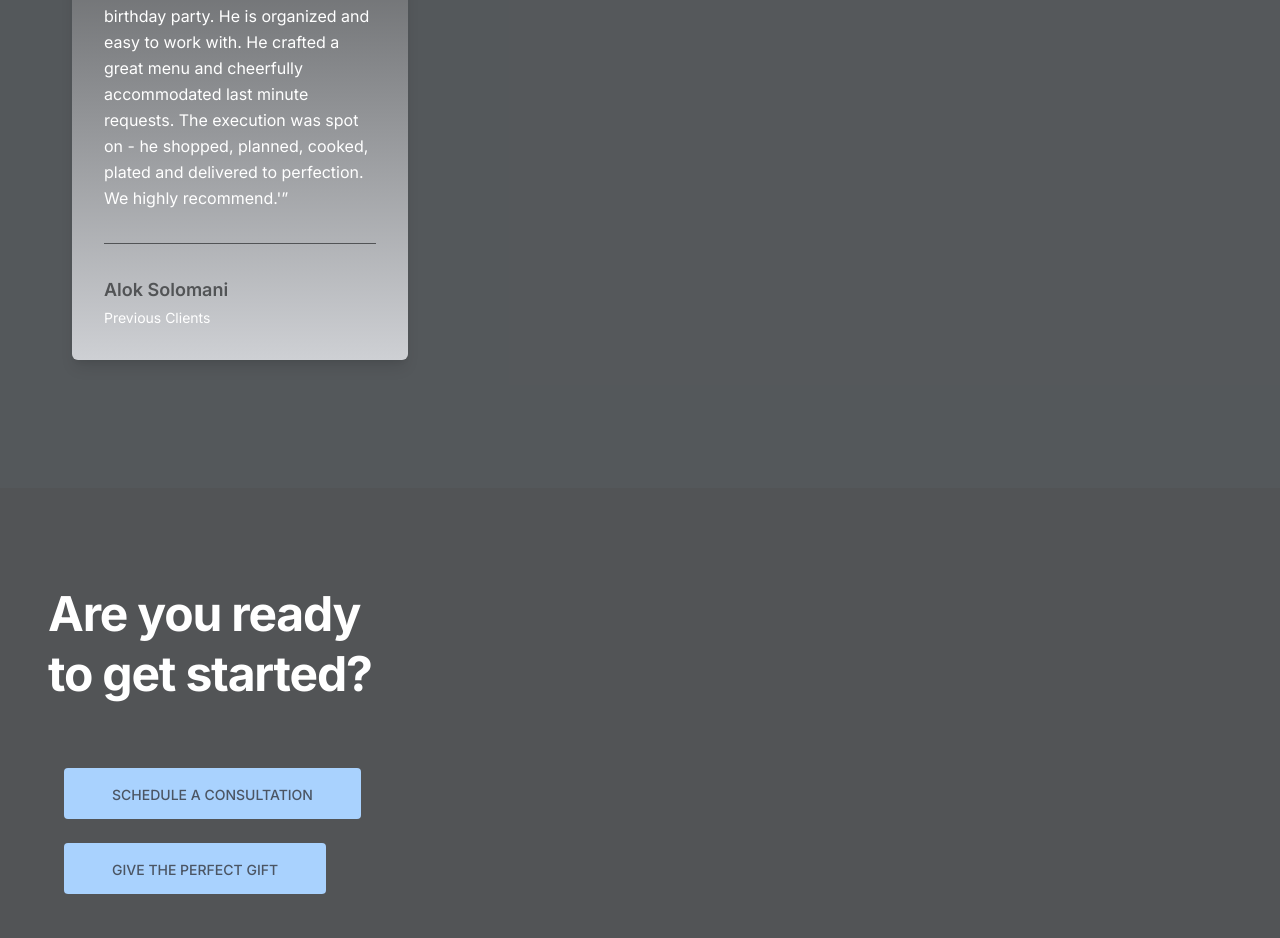
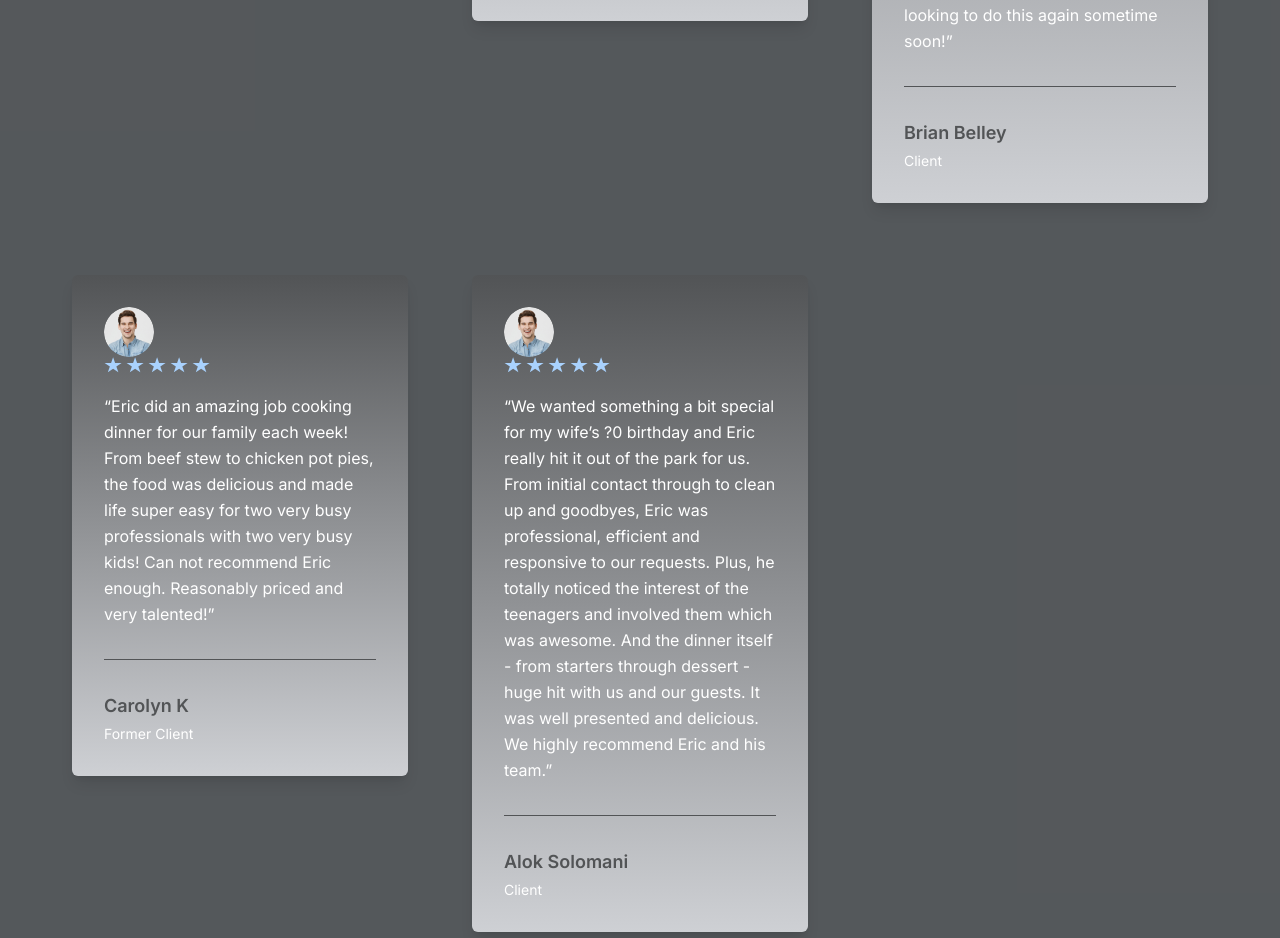
Before and after one commit to Ekalex/website, a Next.js app: page / in a window 1280 px wide. Shown: the part 3934-4872 px from the top of the page. Built offline with nearby package versions, Linux system fonts and the light colour scheme.

Commit message:
trust pilot reviews are loaded in

```diff
--- a/components/Contact/index.tsx
+++ b/components/Contact/index.tsx
@@ -1,26 +1,11 @@
-import NewsLatterBox from "./NewsLatterBox";
-import Image from "next/image";
-
 const Contact = () => {
   return (
-    <section className="mb-32 text-center lg:text-left">
-      <div className="px-6 py-12 md:px-12">
-        <div className="grid items-center lg:grid-cols-2 lg:gap-x-12 p-10px">
-          <div className="mb-12 lg:mb-0">
-            <h2 className="my-12 text-5xl font-bold leading-tight tracking-tight">
-              Are you ready <br />
-              <span className="text-success dark:text-success-400">to get started?</span>
-            </h2>
-            <a className="mb-2 inline-block rounded m-4 px-12 pt-4 pb-3.5 text-sm font-medium uppercase leading-normal text-gray-600 bg-primary hover:bg-indigo-400 hover:text-white"
-              data-te-ripple-init data-te-ripple-color="light" href="mailto:eric@onthymepersonalchef.com" role="button">Schedule a consultation</a>
-            <a className="inline-block rounded  m-4 px-12 pt-4 pb-3.5 text-sm font-medium uppercase leading-normal text-gray-600 bg-primary hover:bg-indigo-400 hover:text-white"
-              data-te-ripple-init data-te-ripple-color="light" href="https://squareup.com/gift/MLSQND4VMTYVV/order" role="button">Give the perfect gift</a>
-          </div>
-        </div>
+    <section className="mb-32 text-center lg:text-left flex justify-center">
+      <div className="w-full max-w-3xl p-4"> {/* Adjust width as needed */}
+        <div data-tf-live="01HFQ1XQVYFQJ9TGVE8KPPCQFG"></div>
+        <script src="//embed.typeform.com/next/embed.js"></script>
       </div>
     </section>
-
-
   );
 };
 
--- a/components/Testimonials/index.tsx
+++ b/components/Testimonials/index.tsx
@@ -6,7 +6,7 @@ const testimonialData: Testimonial[] = [
   {
     id: 1,
     name: " Max and Merrill Barrett",
-    designation: "Previous Clients",
+    designation: "Former Clients",
     content:
       "We appreciate all of the help that Eric did for us. He is kind, friendly, and his food is amazing! He was just the best!'",
     image: "/images/testimonials/auth-01.png",
@@ -15,7 +15,7 @@ const testimonialData: Testimonial[] = [
   {
     id: 2,
     name: "The Spaulding Family",
-    designation: "Previous Clients",
+    designation: "Current Clients",
     content:
       "Eric has been cooking for us for several months now, and we are thrilled with his service. He is professional, punctual, and talented. With two toddlers and lots of different food preferences in the house, he has managed to find meals that all of us love. And it has been lovely to have some additional help in the dinner department with another little one on the way. He also leaves the kitchen clean and all the meals neatly put away which makes it so easy for the rest of the week. We highly recommend Eric and his services.'",
     image: "/images/testimonials/auth-02.png",
@@ -23,8 +23,8 @@ const testimonialData: Testimonial[] = [
   },
   {
     id: 3,
-    name: "Alok Solomani",
-    designation: "Previous Clients",
+    name: "Nico Drillis",
+    designation: "Client",
     content:
       "We hired Eric to cook for a 50th birthday party.  He is organized and easy to work with.  He crafted a great menu and cheerfully accommodated last minute requests.  The execution was spot on - he shopped, planned, cooked, plated and delivered to perfection. We highly recommend.'",
     image: "/images/testimonials/auth-03.png",
@@ -32,41 +32,51 @@ const testimonialData: Testimonial[] = [
   },
 
   {
-    id: 3,
-    name: "Alok Solomani",
-    designation: "Previous Clients",
+    id: 4,
+    name: "Kari Borroel",
+    designation: "Client",
     content:
-      "We hired Eric to cook for a 50th birthday party.  He is organized and easy to work with.  He crafted a great menu and cheerfully accommodated last minute requests.  The execution was spot on - he shopped, planned, cooked, plated and delivered to perfection. We highly recommend.'",
+    "Eric has been preparing meals for my husband and I for several months, and it has been great! He is an excellent chef, very open to preferences and requests, and he cooks with a lot of variety. Eric has helped us to eat better and healthier with our busy work and lives. I would absolutely recommend Eric to cook for you!",
     image: "/images/testimonials/auth-03.png",
     star: 5,
   },
 
   {
-    id: 3,
-    name: "Alok Solomani",
-    designation: "Previous Clients",
+    id: 5,
+    name: "The Shaw Family",
+    designation: "Former Clients",
     content:
-      "We hired Eric to cook for a 50th birthday party.  He is organized and easy to work with.  He crafted a great menu and cheerfully accommodated last minute requests.  The execution was spot on - he shopped, planned, cooked, plated and delivered to perfection. We highly recommend.'",
+      "I’ve had the pleasure to hire Eric on multiple occasions, and he never disappoints! I’m a full time working mom and and wife and the last thing I want to do is come home and think what to make for dinner each night. Eric has been a life saver and has crossed this task off my to do list! He also has made mornings a breeze, my children (and especially me) love his sous vide egg bites! Eric goes above and beyond to make sure our entire family is happy with the menus each week. Currently Eric is putting together a menu for a private 40th event next month, and I cannot wait for him to wow my guests!",
     image: "/images/testimonials/auth-03.png",
     star: 5,
   },
 
   {
-    id: 3,
-    name: "Alok Solomani",
-    designation: "Previous Clients",
+    id: 6,
+    name: "Brian Belley",
+    designation: "Client",
     content:
-      "We hired Eric to cook for a 50th birthday party.  He is organized and easy to work with.  He crafted a great menu and cheerfully accommodated last minute requests.  The execution was spot on - he shopped, planned, cooked, plated and delivered to perfection. We highly recommend.'",
+      "We recently had Eric come to our home and had a 4-course autumn tasting menu, with a different wine pairing for each of the four courses. We invited another couple so there were four of us for this amazing experience. Every detail of the evening was taken care of for us by Eric - from the INCREDIBLE food, to the setting of the table and service for each of the courses. Eric and his team even took care of dishes and cleaning, so we had a spotless kitchen and didn't have to do any dishes or take out any trash! It was readily apparent that Eric is very organized, experienced, and came with a very friendly attitude and was willing to answer our questions. He was very prepared and thorough leading up to the evening, and it paid off as it went off flawlessly. Will definitely be looking to do this again sometime soon!",
     image: "/images/testimonials/auth-03.png",
     star: 5,
   },
 
   {
-    id: 3,
+    id: 7,
+    name: "Carolyn K",
+    designation: "Former Client",
+    content:
+      "Eric did an amazing job cooking dinner for our family each week! From beef stew to chicken pot pies, the food was delicious and made life super easy for two very busy professionals with two very busy kids! Can not recommend Eric enough. Reasonably priced and very talented!",
+    image: "/images/testimonials/auth-03.png",
+    star: 5,
+  },
+
+  {
+    id: 8,
     name: "Alok Solomani",
-    designation: "Previous Clients",
+    designation: "Client",
     content:
-      "We hired Eric to cook for a 50th birthday party.  He is organized and easy to work with.  He crafted a great menu and cheerfully accommodated last minute requests.  The execution was spot on - he shopped, planned, cooked, plated and delivered to perfection. We highly recommend.'",
+      "We wanted something a bit special for my wife’s ?0 birthday and Eric really hit it out of the park for us. From initial contact through to clean up and goodbyes, Eric was professional, efficient and responsive to our requests. Plus, he totally noticed the interest of the teenagers and involved them which was awesome. And the dinner itself - from starters through dessert - huge hit with us and our guests. It was well presented and delicious. We highly recommend Eric and his team.",
     image: "/images/testimonials/auth-03.png",
     star: 5,
   },
```
